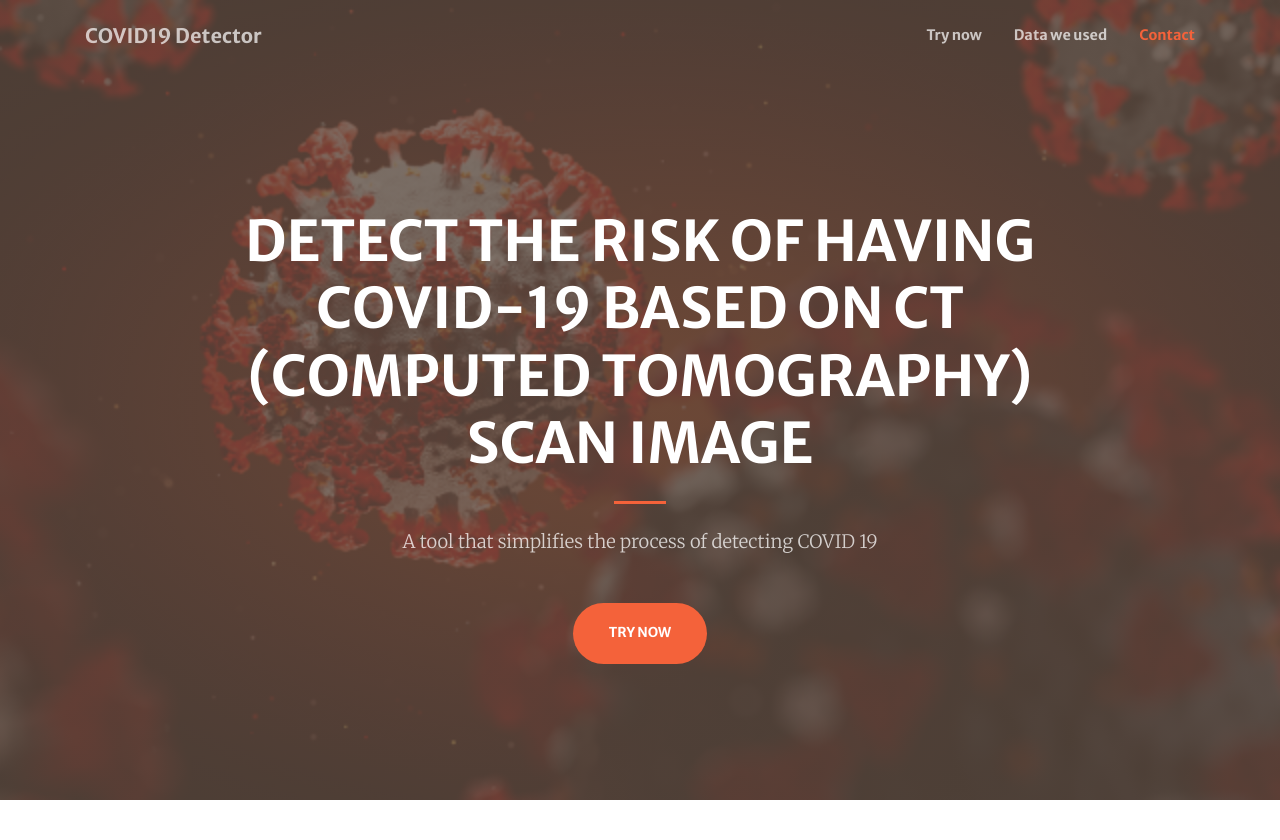
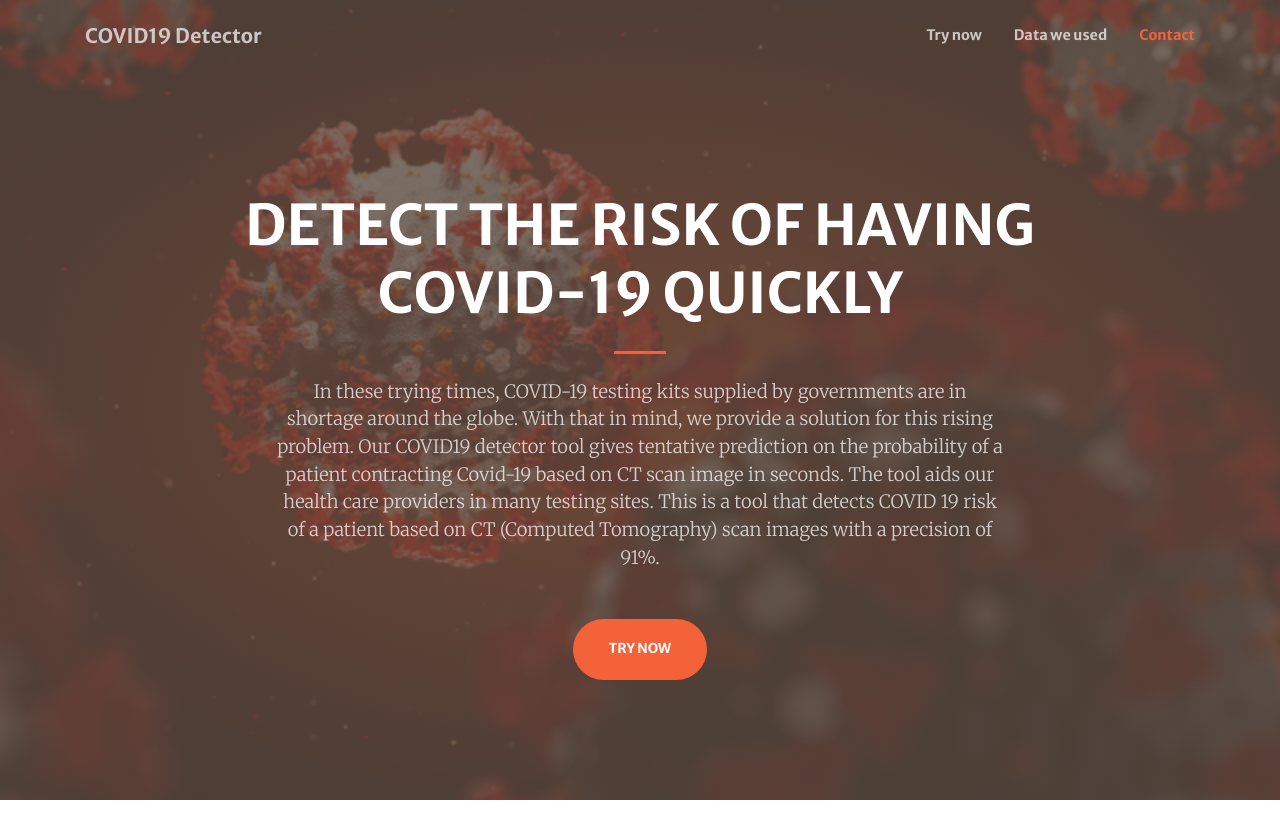
Before and after one commit to DucNgn/COVID19-Detector, a Flask app: page / in a window 1280 px wide. Shown: the top 840 px of the page. Run offline with Flask 2, Linux system fonts and the light colour scheme; parts of the project's set-up code (start-up, migrations or seed data) failed here and were passed over; some libraries are stand-ins or nearby versions.

Commit message:
Fixing typos

```diff
--- a/app.py
+++ b/app.py
@@ -33,7 +33,7 @@
 
 @app.route("/")
 def index():
-    return render_template("index.html", predictionDisplay="hidden")
+    return render_template("index.html")
 
 
 @app.route("/index", methods=["GET", "POST"])
@@ -42,7 +42,7 @@
         inputURL = request.form['img-url']
         # Regex to check if it's a valid image url
         checkLink = re.search(
-            "(http(s?):)([/|.|\w|\s|-])*\.(?:jpg|gif|png)", inputURL)
+            "(http(s?):)([/|.|\w|\s|-])*\.(?:jpg|png|jpeg|bmp)", inputURL)
         if checkLink is None:
             flash("Invalid Image URL", "warning")
             return redirect(request.url)
@@ -95,7 +95,7 @@
                     if result is None:
                         flash(
                             "Could not detect a chest CT scan"
-                            + "in the provided image",
+                            + " in the provided image",
                             "info")
                         clean_Tempdir(tempLoc, filename)
                         return redirect(request.url)
--- a/classifier.py
+++ b/classifier.py
@@ -39,10 +39,8 @@
     probs = dict()
     probs[data['predictions'][0]['tagName']] = data['predictions'][0]['probability']
     probs[data['predictions'][1]['tagName']] = data['predictions'][1]['probability']
-    # discard unrelevant input
+    # discard irrelevant input
     if probs['Positive'] <= 0.5 and probs['Negative'] <= 0.5:
         return (None, probs)
     # legit result
     return (True, probs) if (probs['Positive'] > probs['Negative']) else (False, probs)
-
-print(getPredictionByURL("https://upload.wikimedia.org/wikipedia/commons/d/dc/Alpha_1-antitrypsine_deficiency_lung_CT_scan.JPEG"))
--- a/templates/index.html
+++ b/templates/index.html
@@ -45,14 +45,17 @@
         >
           <div class="col-lg-10 align-self-end">
             <h1 class="text-uppercase text-white font-weight-bold">
-              Detect the risk of having COVID-19 based on CT (Computed
-              tomography) scan image
+              Detect the risk of having COVID-19 quickly
             </h1>
             <hr class="divider my-4" />
           </div>
           <div class="col-lg-8 align-self-baseline">
             <p class="text-white-75 font-weight-light mb-5">
-              A tool that simplifies the process of detecting COVID 19
+            In these trying times, COVID-19 testing kits supplied by governments are in shortage around the globe.
+            With that in mind, we provide a solution for this rising problem.
+            Our COVID19 detector tool gives tentative prediction on the probability of a patient contracting Covid-19 based on CT scan image in seconds.
+            The tool aids our health care providers in many testing sites.
+            This is a tool that detects COVID 19 risk of a patient based on CT (Computed Tomography) scan images with a precision of 91%.
             </p>
             <a class="btn btn-primary btn-xl js-scroll-trigger" href="#try"
               >Try now</a
```
